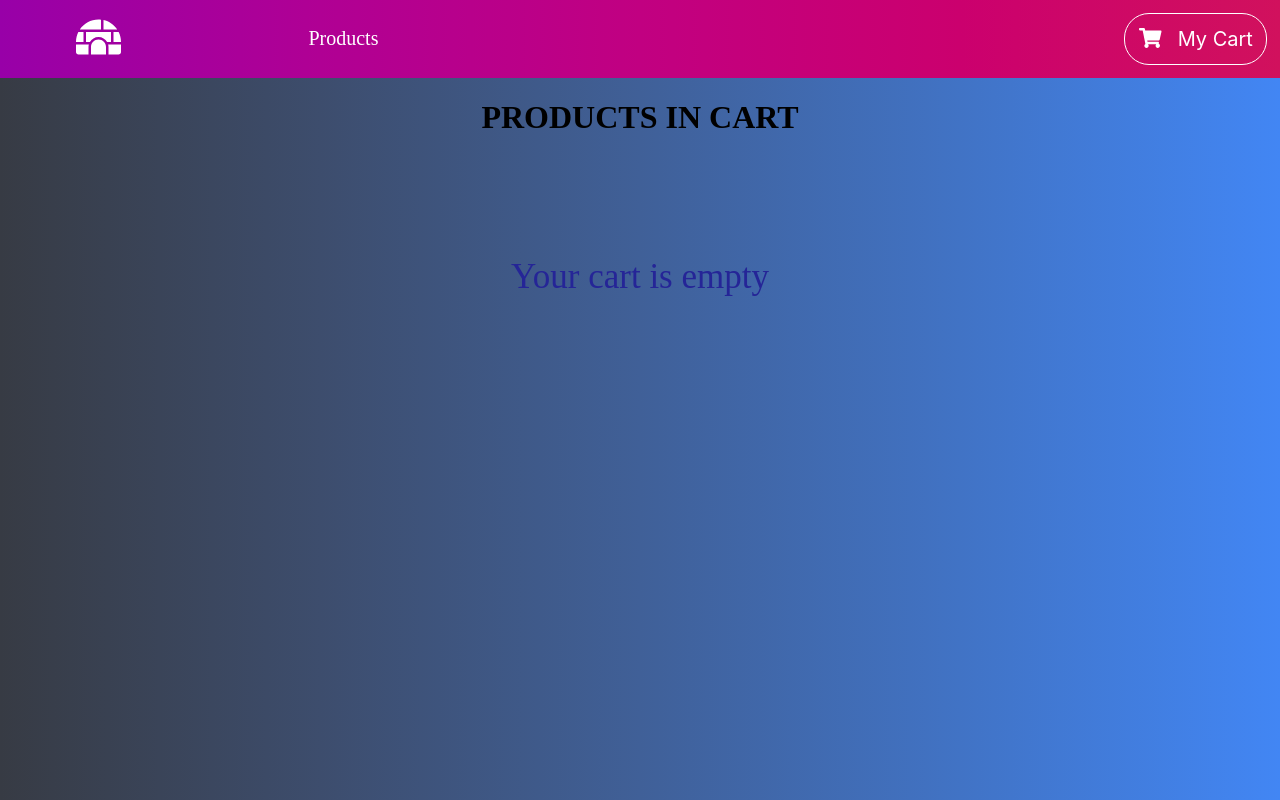
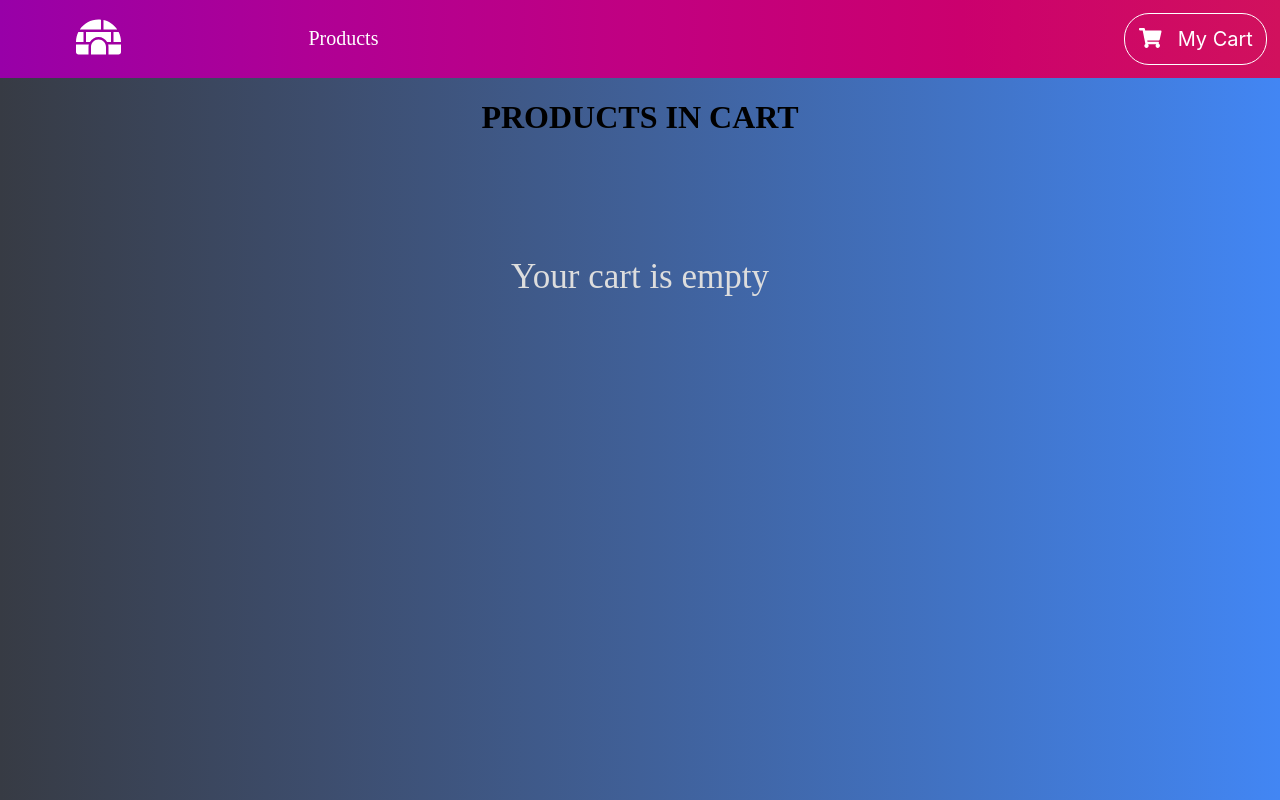
Before and after one commit to Satoshimoto/React-phones-shop, a React (Create React App) app: page /cart in a window 1280 px wide. Built offline with nearby package versions, Linux system fonts and the light colour scheme; a web font is replaced by a local one.

Commit message:
Change fonts color

```diff
--- a/src/styles/Cart.scss
+++ b/src/styles/Cart.scss
@@ -67,6 +67,7 @@
                 display: inline-block;
                 padding: 5px;
                 margin: 0px 5px;
+                color: white;
             }
         }
 
@@ -84,11 +85,13 @@
 
             h4 {
                 text-align: center;
+                color: black;
             }
 
             p {
                 padding-left: 15px;
                 padding-right: 15px;
+                color: white;
             }
         }
 
@@ -101,7 +104,7 @@
             line-height: 20px;
             text-transform: uppercase;
             font-family: "Margarine", cursive;
-            color: rgb(37, 37, 151);
+            color: white;
 
 
             .cart_remove_button_icon {
@@ -115,7 +118,7 @@
     .cart_finalPrice {
         text-align: center;
         font-size: 35px;
-        color: rgb(37, 37, 151);
+        color: #ddd;
         font-family: "Margarine", cursive;
     }
 }
```
